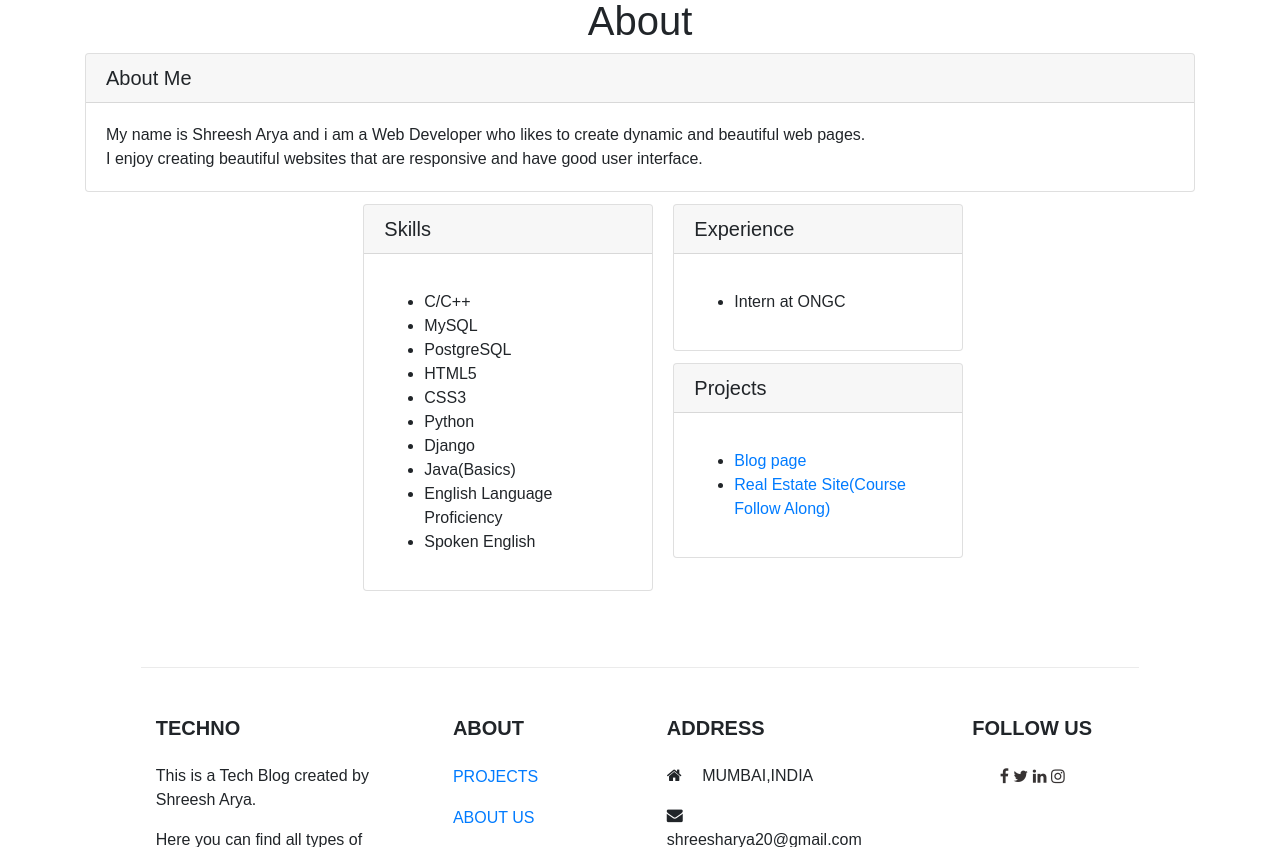
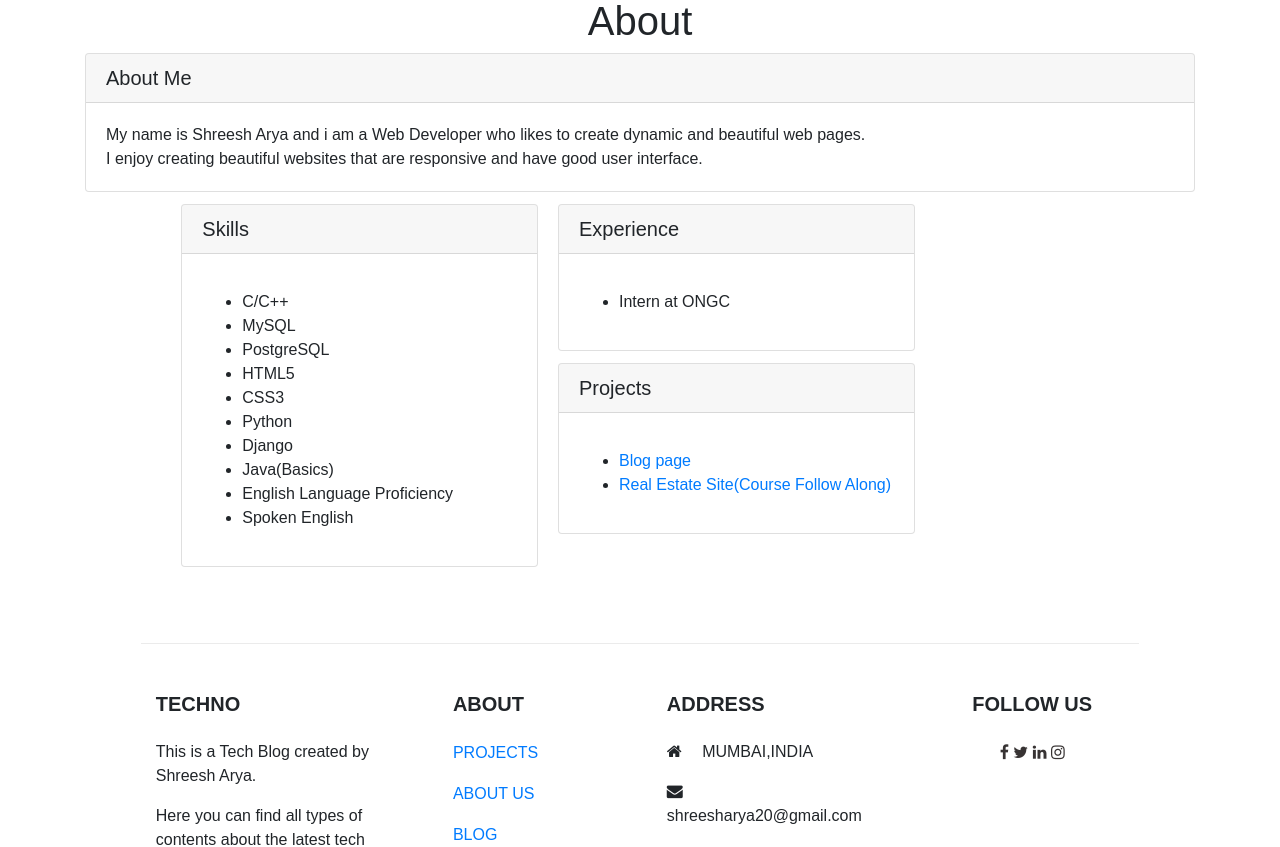
Before and after one commit to shreesh30/blog, a Django app: page /about in a window 1280 px wide. Shown: the part 138-985 px from the top of the page. Run offline with Django 3.2, Linux system fonts and the light colour scheme; some libraries are stand-ins or nearby versions; some web fonts are replaced.

Commit message:
changes made to adbout index and blogs

```diff
--- a/templates/pages/about.html
+++ b/templates/pages/about.html
@@ -18,7 +18,7 @@
 
       </div>
     </div>
-  <div class="card-columns" style="padding-left: 200px; margin-top:1%">
+  <div class="card-columns" style=" margin-top:1%">
       <div class="card" style="margin-left: 27%;margin-right:50%">
           <h5 class="card-header" style="font-family: 'Gotu', sans-serif;">Skills</h5>
           <div class="card-body">
```
